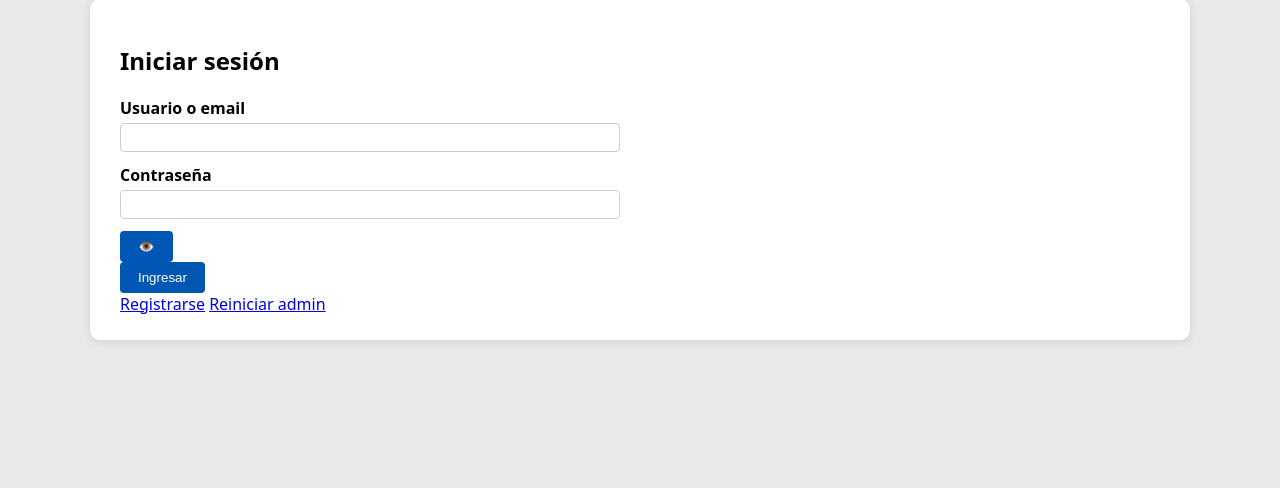
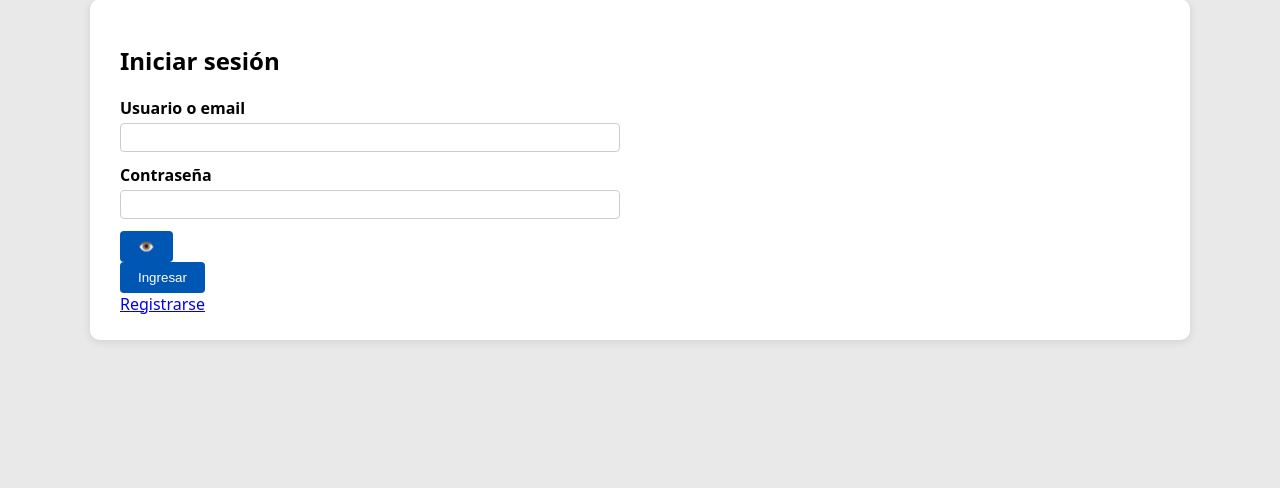
Before and after one commit to comitetoraxvm/comite-torax, a Flask app: page /login in a window 1280 px wide. Shown: the part 212-700 px from the top of the page. Run offline with Flask 3, Linux system fonts and the light colour scheme; some libraries are stand-ins or nearby versions.

Commit message:
Fix: Remove reset_admin link from login.html template

```diff
--- a/templates/login.html
+++ b/templates/login.html
@@ -34,9 +34,8 @@
     <button type="submit" class="btn btn-primary w-100">Ingresar</button>
   </form>
 
-  <div class="mt-3 d-flex justify-content-between">
+  <div class="mt-3">
     <a href="{{ url_for('register') }}">Registrarse</a>
-    <a href="{{ url_for('reset_admin') }}">Reiniciar admin</a>
   </div>
 </div>
 
```
